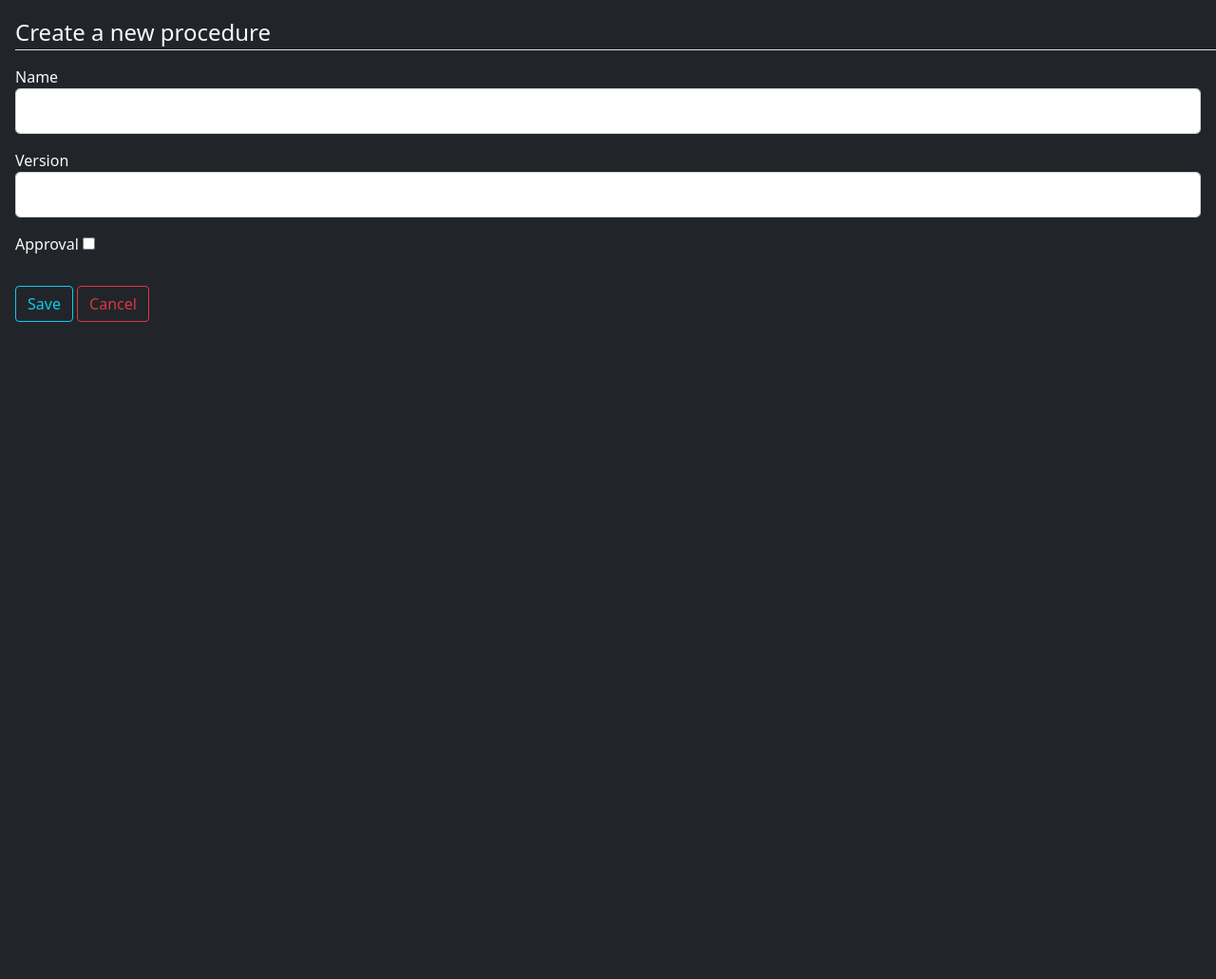
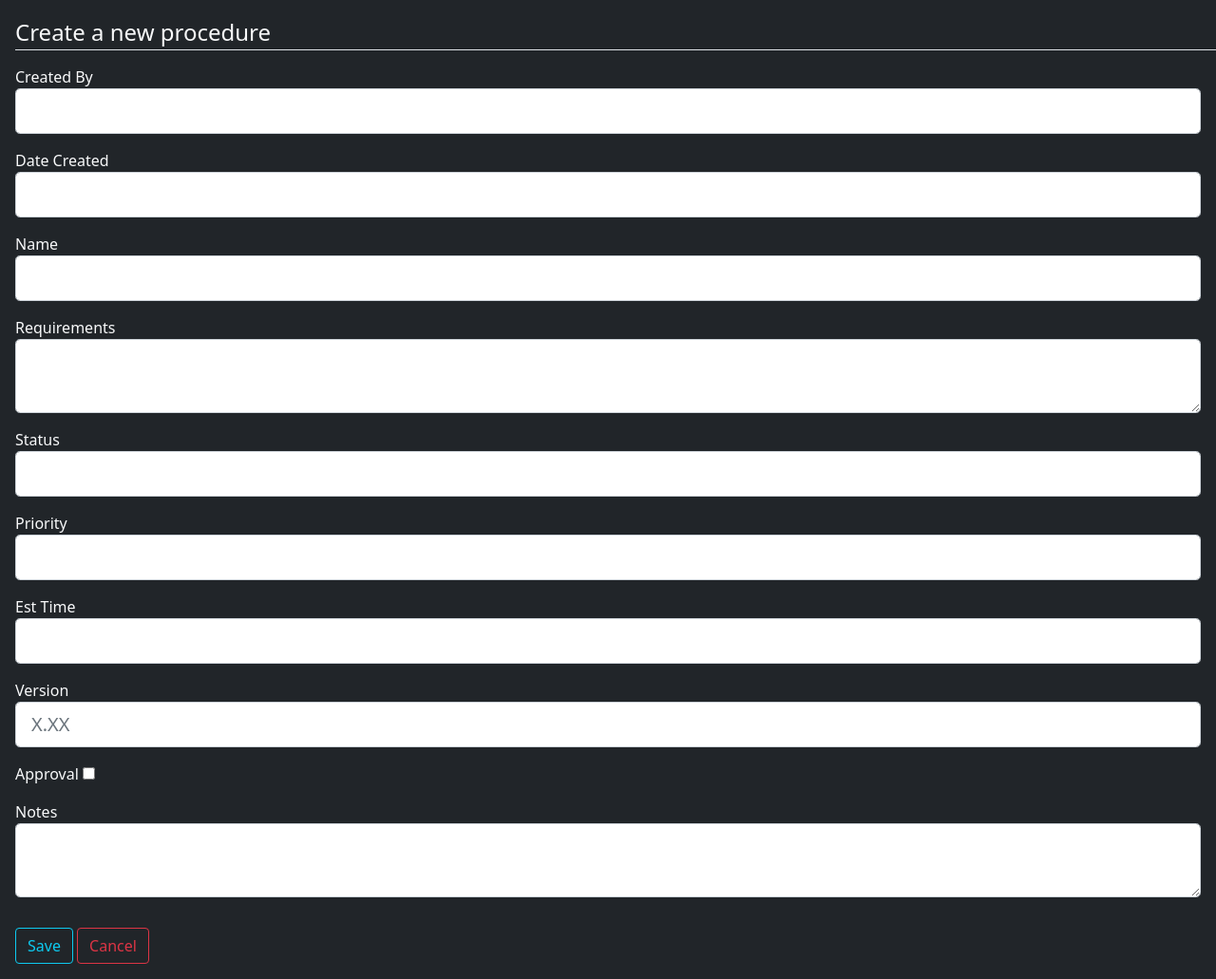
Before and after one commit to armanirodriguez/SWETestProcedure, a Flask app: page /new_procedure in a window 1280 px wide. Shown: the part 88-1119 px from the top of the page at 95% size. Before the commit the page ends 427 px from the top, so only its background shows below. Run offline with Flask 2, Linux system fonts and the light colour scheme; some libraries are stand-ins or nearby versions.

Commit message:
added editing procedures

```diff
--- a/app.py
+++ b/app.py
@@ -9,3 +9,7 @@ app.config['SQLALCHEMY_DATABASE_URI'] = 'sqlite:///site.db'
 app.config['SQLALCHEMY_TRACK_MODIFICATIONS'] = False
 
 db = SQLAlchemy(app)
+
+@app.before_first_request
+def create_tables():
+    db.create_all()
--- a/forms.py
+++ b/forms.py
@@ -1,12 +1,21 @@
 from flask_wtf import FlaskForm
-from wtforms import IntegerField, StringField, PasswordField, SubmitField, BooleanField
+from wtforms import IntegerField, StringField, SelectField, SubmitField, BooleanField, DateTimeField, TextAreaField
 from wtforms.validators import DataRequired, Length, Email, EqualTo
+from wtforms.widgets import TextArea
+from wtforms.fields import DateField
 
 class procedureForm(FlaskForm):
-    name = StringField('Name',
+    formCreatedBy = StringField('Created By',
 							validators=[DataRequired(), Length(min=2, max=20)])
-    version = StringField('Version', validators=[DataRequired(), Length(min=3, max=3)])
-    approval = BooleanField('Approval')
-    notes = StringField('Notes')
+    formDateCreated = StringField('Date Created', )
+    formProdName = StringField('Name',
+							validators=[DataRequired(), Length(min=2, max=20)])
+    formRequirements = StringField('Requirements', widget=TextArea())
+    formStatus = StringField('Status', validators=[DataRequired()])
+    formPriority = StringField('Priority') #
+    formEstTime = StringField('Est Time', validators=[DataRequired()])
+    formVersion = StringField('Version', validators=[DataRequired(), Length(min=3, max=3)])
+    formApproval = BooleanField('Approval')
+    formNotes = StringField('Notes', widget=TextArea())
     submit = SubmitField('Save')
     cancel = SubmitField('Cancel')
--- a/main.py
+++ b/main.py
@@ -3,12 +3,6 @@ from forms import procedureForm
 from flask_sqlalchemy import SQLAlchemy
 from models import TestProcedure
 from app import db
-
-
-
-
-
-
 from app import app
 
 @app.route("/")
@@ -19,7 +13,6 @@ def home():
 @app.route("/procedures")
 def procedures():
     procedures = TestProcedure.query.all()
-    print(procedures)
     return render_template("procedures.html", title="Procedure", dataTable=procedures)
 
 @app.route("/new_procedure", methods=['GET', 'POST'])
@@ -27,12 +20,36 @@ def new_procedure():
     form = procedureForm()
     # When form is submitted, create a
     if form.validate_on_submit():
-        myData = TestProcedure(form.name.data, form.version.data, form.approval.data, form.notes.data)
+        myData = TestProcedure(form.formCreatedBy.data, form.formDateCreated.data, form.formProdName.data, form.formRequirements.data, form.formStatus.data, form.formPriority.data,
+                                form.formEstTime.data, form.formVersion.data, form.formApproval.data, form.formNotes.data)
         db.session.add(myData)
         db.session.commit()
-        flash(f'Procedure created for {form.name.data}!', 'success')
+        flash(f'Procedure created for {form.formProdName.data}!', 'success')
         return redirect(url_for('procedures'))
     return render_template("new_procedure.html", title="New Procedure", form=form)
 
+@app.route("/edit/<int:id>", methods=['GET', 'POST'])
+def edit(id):
+    editForm = procedureForm()
+    editProd = TestProcedure.query.get_or_404(id)
+    editForm.formApproval.checked = editProd.approval
+    if editForm.validate_on_submit():
+        editProd.createdBy = editForm.formCreatedBy.data
+        editProd.dateCreated = editForm.formDateCreated.data
+        editProd.prodName = editForm.formProdName.data
+        editProd.requirements = editForm.formRequirements.data
+        editProd.status = editForm.formStatus.data
+        editProd.priority = editForm.formPriority.data
+        editProd.estTimeToComplete = editForm.formEstTime.data
+        editProd.version = editForm.formVersion.data
+        editProd.approval = editForm.formApproval.data
+        editProd.notes = editForm.formNotes.data
+
+        db.session.commit()
+        flash(f'Procedure {editForm.formProdName.data} updated!', 'dark')
+        return redirect(url_for('procedures'))
+    return render_template("edit.html", title="Edit Procedure", editForm=editForm, editProd=editProd)
+
+
 if __name__ == "__main__":
     app.run(debug=True)
--- a/templates/home.html
+++ b/templates/home.html
@@ -1,4 +1,4 @@
 {% extends "layout.html" %}
 {% block content %}
-<h1 class="m-3"> This is the home page </h1>
+<h1 class="m-3"> This is the Home page </h1>
 {% endblock content %}
--- a/templates/layout.html
+++ b/templates/layout.html
@@ -36,7 +36,7 @@
         {% with messages = get_flashed_messages(with_categories=true) %}
             {% if messages %}
                 {% for category, message in messages %}
-                    <div class="alert alert-{{ category }}">
+                    <div class="alert alert-dismissible alert-{{ category }}">
                         {{ message }}
                     </div>
                 {% endfor %}
--- a/templates/new_procedure.html
+++ b/templates/new_procedure.html
@@ -1,47 +1,145 @@
 {% extends "layout.html" %}
 {% block content %}
-<form method="POST" action="">
+<form method="POST" action="{{ url_for('new_procedure') }}">
     {{ form.hidden_tag() }}
     <fieldset class="form-group">
         <legend class="border-bottom m-3">Create a new procedure</legend>
         <div class="form-group m-3">
-            {{ form.name.label(class="form-control-label") }}
+            {{ form.formCreatedBy.label(class="form-control-label") }}
 
-            {% if form.name.erros %}
-                {{ form.name(class="form-control form-control-lg is-invalid") }}
+            {% if form.formCreatedBy.erros %}
+                {{ form.formCreatedBy(class="form-control form-control-lg is-invalid") }}
                 <div class="invalid-feedback">
-                    {% for error in form.name.erros %}
+                    {% for error in form.formCreatedBy.erros %}
                         <span>{{ error }}</span>
                     {% endfor %}
                 </div>
             {% else %}
-                {{ form.name(class="form-control form-control-lg") }}
+                {{ form.formCreatedBy(class="form-control form-control-lg") }}
             {% endif %}
         </div>
         <div class="form-group m-3">
-            {{ form.version.label(class="form-control-label") }}
-            {% if form.version.erros %}
-                {{ form.version(class="form-control form-control-lg is-invalid") }}
+            {{ form.formDateCreated.label(class="form-control-label") }}
+
+            {% if form.formDateCreated.erros %}
+                {{ form.formDateCreated(class="form-control form-control-lg is-invalid") }}
                 <div class="invalid-feedback">
-                    {% for error in form.version.erros %}
+                    {% for error in form.formDateCreated.erros %}
                         <span>{{ error }}</span>
                     {% endfor %}
                 </div>
             {% else %}
-                {{ form.version(class="form-control form-control-lg") }}
+                {{ form.formDateCreated(class="form-control form-control-lg") }}
             {% endif %}
         </div>
         <div class="form-group m-3">
-            {{ form.approval.label(class="form-control-label") }}
-            {% if form.approval.erros %}
-                {{ form.approval(class="form-control form-control-lg is-invalid") }}
+            {{ form.formProdName.label(class="form-control-label") }}
+
+            {% if form.formProdName.erros %}
+                {{ form.formProdName(class="form-control form-control-lg is-invalid") }}
                 <div class="invalid-feedback">
-                    {% for error in form.approval.erros %}
+                    {% for error in form.formProdName.erros %}
                         <span>{{ error }}</span>
                     {% endfor %}
                 </div>
             {% else %}
-                {{ form.approval() }}
+                {{ form.formProdName(class="form-control form-control-lg") }}
+            {% endif %}
+        </div>
+        <div class="form-group m-3">
+            {{ form.formRequirements.label(class="form-control-label") }}
+
+            {% if form.formRequirements.erros %}
+                {{ form.formRequirements(class="form-control form-control-lg is-invalid") }}
+                <div class="invalid-feedback">
+                    {% for error in form.formRequirements.erros %}
+                        <span>{{ error }}</span>
+                    {% endfor %}
+                </div>
+            {% else %}
+                {{ form.formRequirements(class="form-control form-control-lg") }}
+            {% endif %}
+        </div>
+        <div class="form-group m-3">
+            {{ form.formStatus.label(class="form-control-label") }}
+
+            {% if form.formStatus.erros %}
+                {{ form.formStatus(class="form-control form-control-lg is-invalid") }}
+                <div class="invalid-feedback">
+                    {% for error in form.formStatus.erros %}
+                        <span>{{ error }}</span>
+                    {% endfor %}
+                </div>
+            {% else %}
+                {{ form.formStatus(class="form-control form-control-lg") }}
+            {% endif %}
+        </div>
+        <div class="form-group m-3">
+            {{ form.formPriority.label(class="form-control-label") }}
+
+            {% if form.formPriority.erros %}
+                {{ form.formPriority(class="form-control form-control-lg is-invalid") }}
+                <div class="invalid-feedback">
+                    {% for error in form.formPriority.erros %}
+                        <span>{{ error }}</span>
+                    {% endfor %}
+                </div>
+            {% else %}
+                {{ form.formPriority(class="form-control form-control-lg") }}
+            {% endif %}
+        </div>
+        <div class="form-group m-3">
+            {{ form.formEstTime.label(class="form-control-label") }}
+
+            {% if form.formEstTime.erros %}
+                {{ form.formEstTime(class="form-control form-control-lg is-invalid") }}
+                <div class="invalid-feedback">
+                    {% for error in form.formEstTime.erros %}
+                        <span>{{ error }}</span>
+                    {% endfor %}
+                </div>
+            {% else %}
+                {{ form.formEstTime(class="form-control form-control-lg") }}
+            {% endif %}
+        </div>
+        <div class="form-group m-3">
+            {{ form.formVersion.label(class="form-control-label") }}
+            {% if form.formVersion.erros %}
+                {{ form.formVersion(class="form-control form-control-lg is-invalid") }}
+                <div class="invalid-feedback">
+                    {% for error in form.formVersion.erros %}
+                        <span>{{ error }}</span>
+                    {% endfor %}
+                </div>
+            {% else %}
+                {{ form.formVersion(class="form-control form-control-lg", placeholder="X.XX") }}
+            {% endif %}
+        </div>
+        <div class="form-group m-3">
+            {{ form.formApproval.label(class="form-control-label") }}
+            {% if form.formApproval.erros %}
+                {{ form.formApproval(class="form-control form-control-lg is-invalid") }}
+                <div class="invalid-feedback">
+                    {% for error in form.formApproval.erros %}
+                        <span>{{ error }}</span>
+                    {% endfor %}
+                </div>
+            {% else %}
+                {{ form.formApproval() }}
+            {% endif %}
+        </div>
+        <div class="form-group m-3">
+            {{ form.formNotes.label(class="form-control-label") }}
+
+            {% if form.formNotes.erros %}
+                {{ form.formNotes(class="form-control form-control-lg is-invalid") }}
+                <div class="invalid-feedback">
+                    {% for error in form.formNotes.erros %}
+                        <span>{{ error }}</span>
+                    {% endfor %}
+                </div>
+            {% else %}
+                {{ form.formNotes(class="form-control form-control-lg") }}
             {% endif %}
         </div>
     </fieldset>
--- a/templates/procedures.html
+++ b/templates/procedures.html
@@ -14,8 +14,8 @@
     <tbody>
     {% for entry in dataTable %}
         <tr>
-            <th scope="row">{{ entry.id }}</th>
-            <td>{{ entry.name }}</td>
+            <th scope="row">{{ entry.pk_prodID }}</th>
+            <td><a href="{{ url_for('edit', id=entry.pk_prodID) }}">{{ entry.prodName }}</a></td>
             <td>{{ entry.version }}</td>
             {% if entry.approval %}
                 <td> <button style="padding: 1px 1px;pointer-events: none;" type="button" class="btn btn-success">Approved</button> </td>
```
Also changed, not shown: models.py (+23 -16 lines), templates/edit.html (added, +151 -0 lines).
